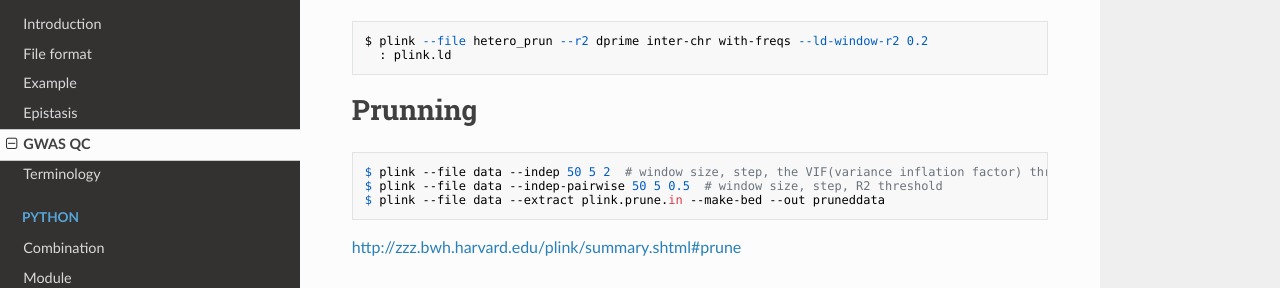
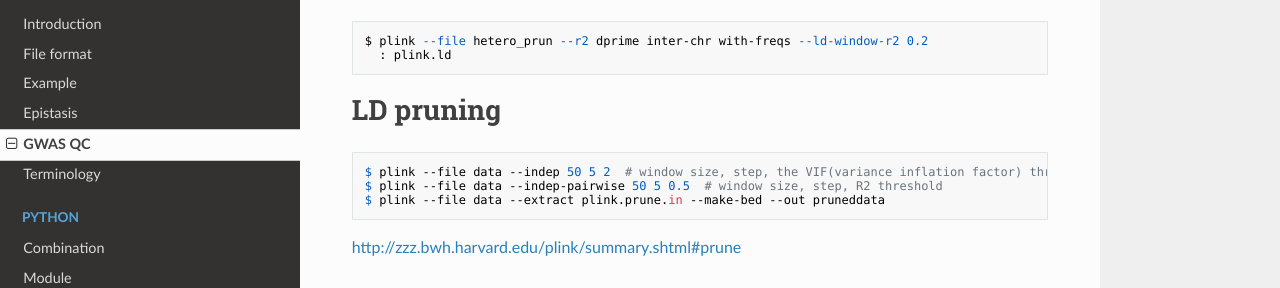
Before and after one commit to WonyoungCho/plink, an MkDocs documentation site: the page built from docs/GWAS.md, in a window 1280 px wide and 900 px high, scrolled down 3190 px. Shown: the part 169-457 px from the top of the window. Built offline with MkDocs 1.6.1, drawn with Linux system fonts in a browser that asks for light colours; nearby versions of some CDN libraries; old or Windows-style settings are respelled for this version of MkDocs.

Commit message:
Update GWAS.md

````diff
--- a/docs/GWAS.md
+++ b/docs/GWAS.md
@@ -108,7 +108,7 @@ $ plink --file hetero_prun --r2 dprime inter-chr with-freqs --ld-window-r2 0.2
   : plink.ld
 ```
 
-# Prunning
+# LD pruning
 ```
 $ plink --file data --indep 50 5 2  # window size, step, the VIF(variance inflation factor) threshold: 1/(1-R^2)
 $ plink --file data --indep-pairwise 50 5 0.5  # window size, step, R2 threshold
````
